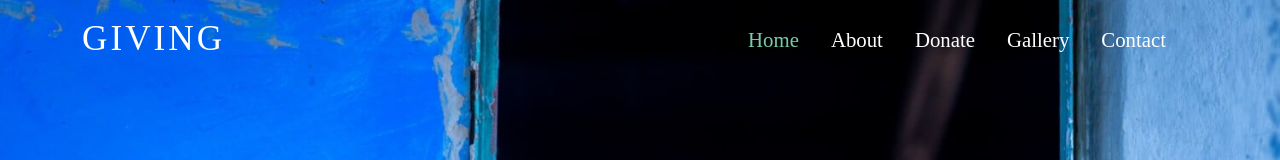
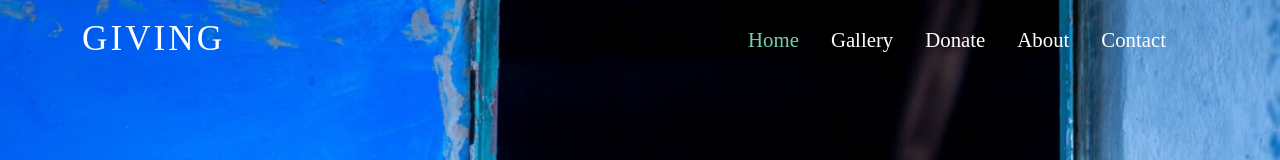
Before and after one commit to Highzik/adamDonation, a React (Vite) app: page / in a window 1280 px wide. Shown: the top 160 px of the page. Built offline with nearby package versions, Linux system fonts and the light colour scheme; a web font is replaced by a local one.

Commit message:
I change the arrangements of the navbar layout

```diff
--- a/src/layouts/NavLayout.jsx
+++ b/src/layouts/NavLayout.jsx
@@ -36,13 +36,15 @@ export default function NavLayout() {
                     <NavLink className="nav-link mx-lg-2" aria-current="page" to={'/'}>Home</NavLink>
                   </li>
                   <li className="nav-item">
-                    <NavLink className="nav-link mx-lg-2" aria-current="page" to={'about'}>About</NavLink>
+                  <NavLink className="nav-link mx-lg-2" aria-current="page" to={'gallery'}>Gallery</NavLink>
+                    {/* <NavLink className="nav-link mx-lg-2" aria-current="page" to={'about'}>About</NavLink> */}
                   </li>
                   <li className="nav-item">
                     <NavLink className="nav-link mx-lg-2" aria-current="page" to={'donate'}>Donate</NavLink>
                   </li>
                   <li className="nav-item">
-                    <NavLink className="nav-link mx-lg-2" aria-current="page" to={'gallery'}>Gallery</NavLink>
+                    {/* <NavLink className="nav-link mx-lg-2" aria-current="page" to={'gallery'}>Gallery</NavLink> */}
+                    <NavLink className="nav-link mx-lg-2" aria-current="page" to={'about'}>About</NavLink>
                   </li>
                   <li className="nav-item">
                     <NavLink className="nav-link mx-lg-2" aria-current="page" to={'contact'}>Contact</NavLink>
```
